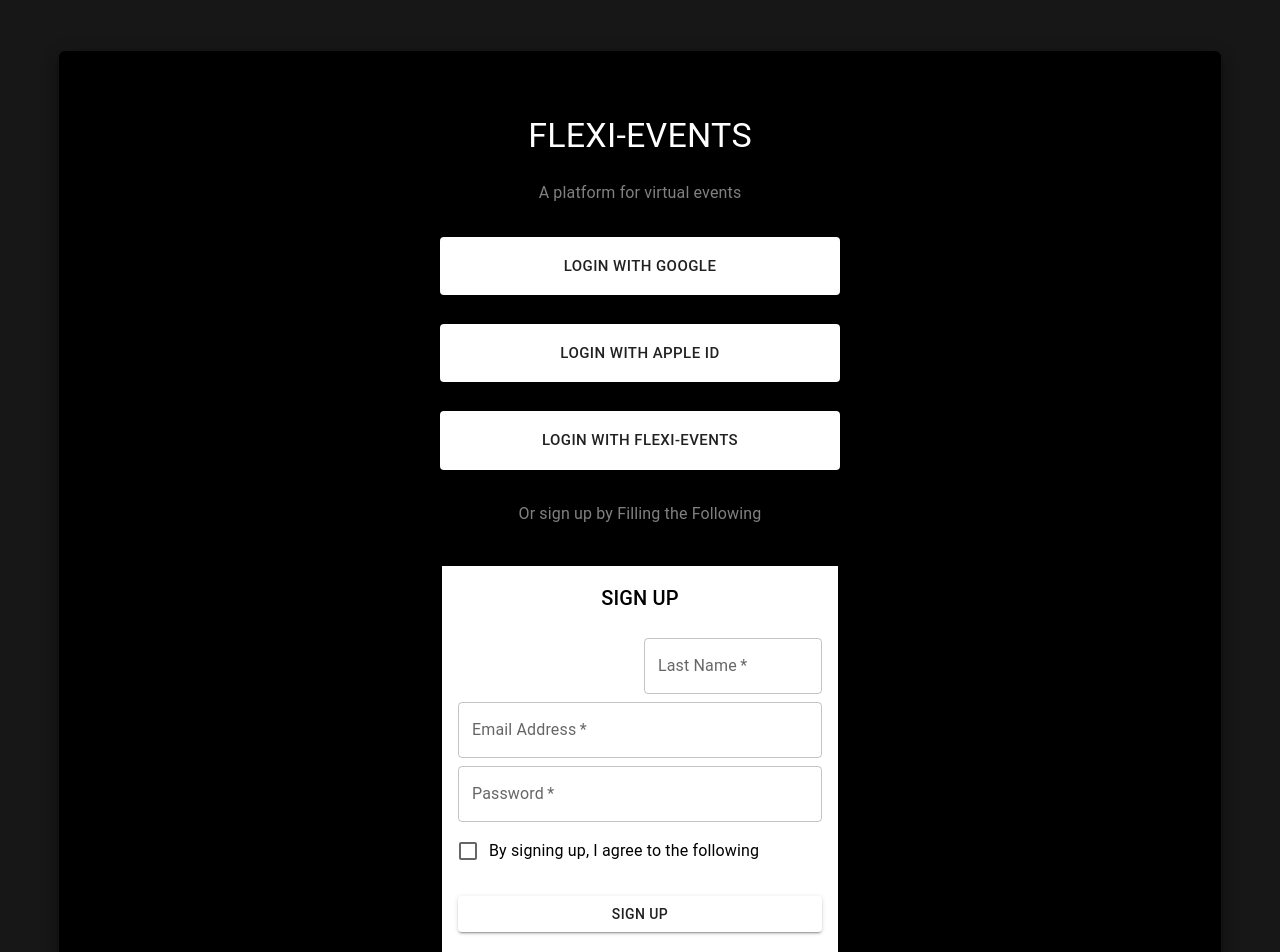
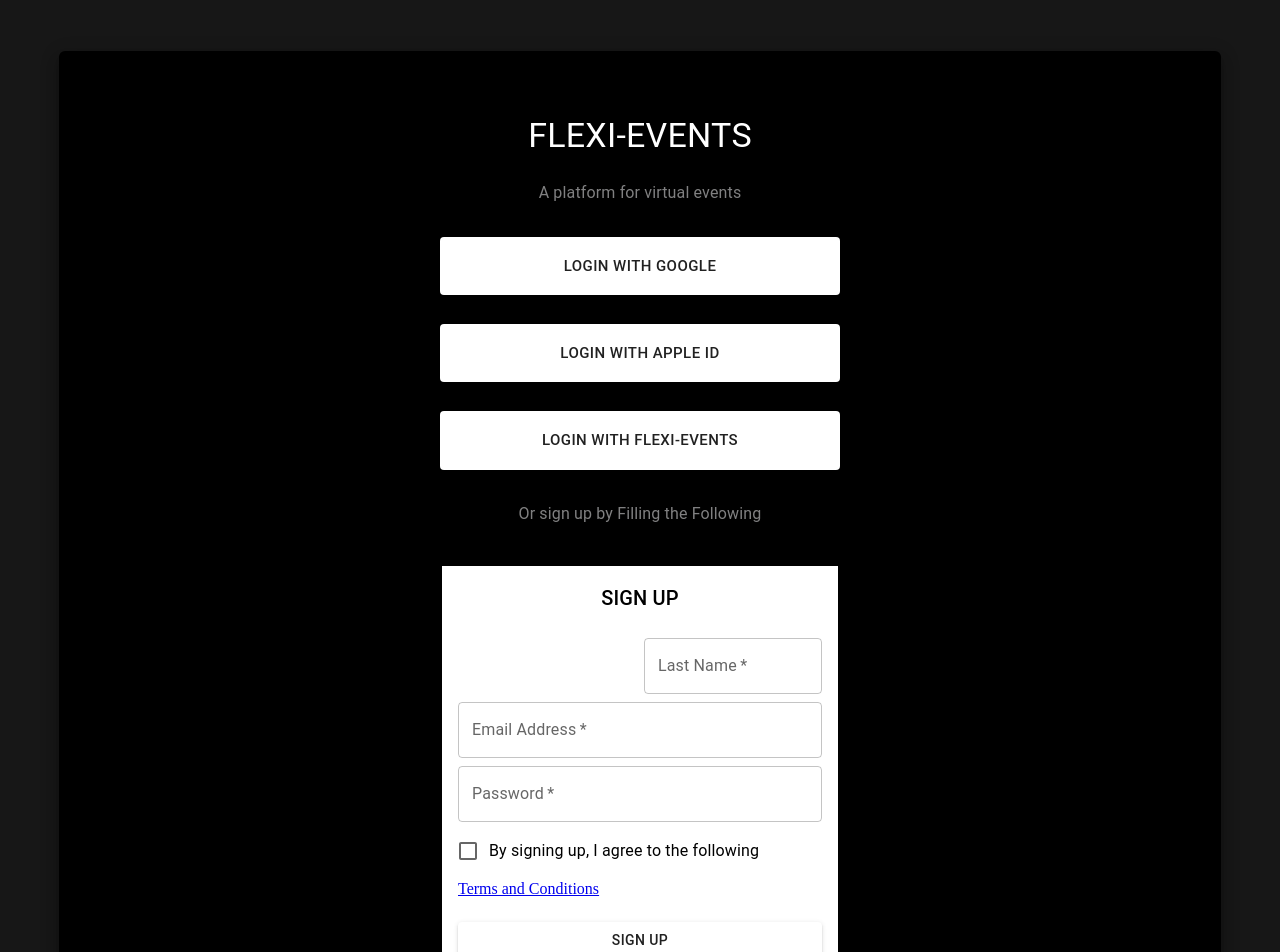
Before and after one commit to rohanmohapatra/flexi-events, a React (Create React App) app in the folder code/flexi-events/: page /signup in a window 1280 px wide. Shown: the top 952 px of the page. Built offline with nearby package versions, Linux system fonts and the light colour scheme.

Commit message:
terms link added

```diff
--- a/code/flexi-events/src/pages/SignUp/index.jsx
+++ b/code/flexi-events/src/pages/SignUp/index.jsx
@@ -110,10 +110,11 @@ function SignUpPage() {
 
 
                             </Grid>
+                            <Grid item>
+                                <a color="black" href="https://www.sjsu.edu/cs/">Terms and Conditions</a>
+                            </Grid>
 
                         </Grid>
-
-
 
                         <Button
                         type="submit"
```
